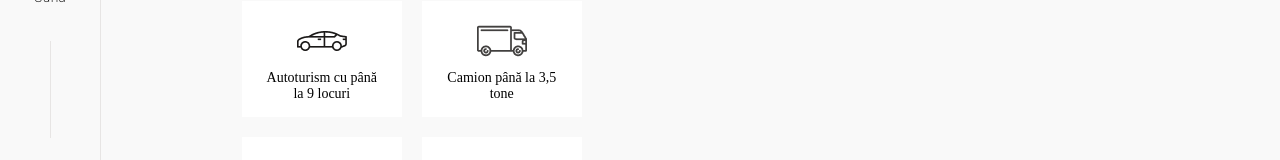
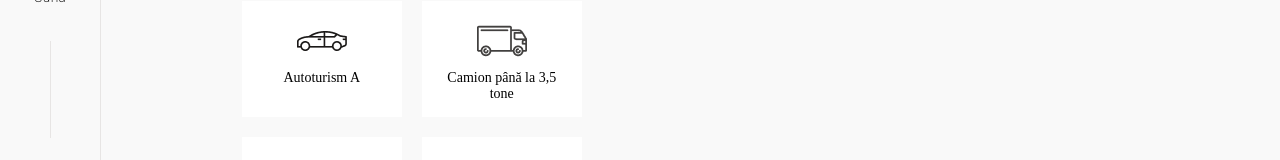
Before and after one commit to dianagatcan/minicode, a React (Create React App) app: page / in a window 1280 px wide. Shown: the part 411-571 px from the top of the page. Built offline with nearby package versions, Linux system fonts and the light colour scheme; data requests are answered from the project's data file.

Commit message:
start insurance functional

```diff
--- a/db.json
+++ b/db.json
@@ -32,49 +32,65 @@
   ],
   "vehicles": [
     {
+      "name": "bike",
+      "path": "assets/icons/bike.png",
+      "CVdescription": "Motocicleta B",
+      "groups": ["Carte Verde"]
+    },
+    {
       "name": "car",
       "path": "assets/icons/car.png",
-      "description": "Autoturism cu până la 9 locuri"
+      "description": "Autoturism cu până la 9 locuri",
+      "CVdescription": "Autoturism A",
+      "groups": ["Carte Verde", "Casco"]
     },
     {
       "name": "minitruck",
       "path": "assets/icons/minitruck.png",
-      "description": "Camion până la 3,5 tone"
+      "description": "Camion până la 3,5 tone",
+      "groups": ["Carte Verde", "Casco"]
     },
     {
       "name": "truck",
       "path": "assets/icons/truck.png",
-      "description": "Camion mai mult de 3,5 tone"
+      "description": "Camion mai mult de 3,5 tone",
+      "groups": ["Carte Verde", "Casco"]
     },
     {
       "name": "minibus",
       "path": "assets/icons/minibus.png",
-      "description": "Microbus până la 20 locuri"
+      "description": "Microbus până la 20 locuri",
+      "groups": ["Carte Verde", "Casco"]
     },
     {
       "name": "bus",
       "path": "assets/icons/bus.png",
-      "description": "Autobuz peste 20 locuri"
+      "description": "Autobuz peste 20 locuri",
+      "groups": ["Carte Verde", "Casco"]
     },
     {
       "name": "trailer",
       "path": "assets/icons/trailer.png",
-      "description": "Remorci, semiremorci"
+      "description": "Remorci, semiremorci",
+      "groups": ["Casco"]
     },
     {
       "name": "refrigerant",
       "path": "assets/icons/refrigerant.png",
-      "description": "Refrigeratoare, cisterne"
+      "description": "Refrigeratoare, cisterne",
+      "groups": ["Casco"]
     },
     {
       "name": "technique",
       "path": "assets/icons/technique.png",
-      "description": "Tehnică specială"
+      "description": "Tehnică specială",
+      "groups": ["Casco"]
     },
     {
       "name": "other-technique",
       "path": "assets/icons/other-technique.png",
-      "description": "Echipament suplimentar"
+      "description": "Echipament suplimentar",
+      "groups": ["Casco"]
     }
   ],
   "news": [
--- a/src/components/insurance/InsuranceForm.jsx
+++ b/src/components/insurance/InsuranceForm.jsx
@@ -3,13 +3,20 @@ import InsuranceSelector from "./InsuranceSelector";
 import "../../styles/components/InsuranceForm.scss";
 import ProgressBar from "./ProgressBar";
 import InsuranceTypes from "../utils/InsuranceType";
+import { useState } from "react";
 
 const InsuranceForm = () => {
+  const [selectedInsurance, setSelectedInsurance] = useState("Casco");
+
+  const changeInsurance = (event) => {
+    setSelectedInsurance(event.target.innerText);
+  };
+
   return (
     <section className="container">
       <div className="main">
-        <InsuranceSelector />
-        <InsuranceTypes />
+        <InsuranceSelector changeInsurance={changeInsurance} />
+        <InsuranceTypes selectedInsurance={selectedInsurance} />
       </div>
       <ProgressBar />
     </section>
--- a/src/components/insurance/InsuranceSelector.jsx
+++ b/src/components/insurance/InsuranceSelector.jsx
@@ -2,7 +2,7 @@ import Media from "../utils/Media";
 import "../../styles/components/InsuranceSelector.scss";
 import { useState } from "react";
 
-const InsuranceSelector = () => {
+const InsuranceSelector = ({ changeInsurance }) => {
   const [moved, setMoved] = useState(false);
 
   const insuranceTypes = [
@@ -14,6 +14,7 @@ const InsuranceSelector = () => {
     "Bunuri",
     "Locuințe (imobile)",
   ];
+
   const executeMove = () => {
     const overflow = document.querySelector(".overflow");
     const eased = document.querySelector(".eased");
@@ -37,8 +38,14 @@ const InsuranceSelector = () => {
       <div className="button_container">
         <div className="overflow">
           <div className={`button_container eased`}>
-            {insuranceTypes.map((insurance) => (
-              <button className="insurance_button">{insurance}</button>
+            {insuranceTypes.map((insurance, index) => (
+              <button
+                key={index}
+                onClick={(event) => changeInsurance(event)}
+                className="insurance_button"
+              >
+                {insurance}
+              </button>
             ))}
           </div>
         </div>
--- /dev/null
+++ b/src/components/pages/CarteVerde.jsx
@@ -0,0 +1,26 @@
+import { useEffect, useState } from "react";
+import CardDisplay from "../utils/CardDisplay";
+
+const CarteVerde = () => {
+    const [types, setTypes] = useState([]);
+
+  useEffect(() => {
+    fetch(`http://127.0.0.1:3001/vehicles`)
+      .then((response) => response.json())
+      .then((data) => {
+        const carteVerdeData = data.filter((vehicle) =>
+          vehicle.groups.includes("Carte Verde")
+        );
+        setTypes(carteVerdeData);
+      });
+  }, []);
+
+  return (
+    <div>
+      <CardDisplay types={types}/>
+    </div>
+  );
+
+
+}
+export default CarteVerde
--- /dev/null
+++ b/src/components/pages/Casco.jsx
@@ -0,0 +1,30 @@
+import { useEffect, useState } from "react";
+import "../../styles/components/InsuranceCard.scss";
+import CardDisplay from "../utils/CardDisplay";
+
+const Casco = () => {
+  const [types, setTypes] = useState([]);
+
+  useEffect(() => {
+    fetch(`http://127.0.0.1:3001/vehicles`)
+      .then((response) => response.json())
+      .then((data) => {
+        const cascoData = data.filter((vehicle) =>
+          vehicle.groups.includes("Casco")
+        );
+        setTypes(cascoData);
+      });
+  }, []);
+
+  return (
+    <div>
+      <CardDisplay types={types}/>
+      <div>
+        <button>Înapoi</button>
+        <button>Înainte</button>
+      </div>
+    </div>
+  );
+};
+
+export default Casco;
--- /dev/null
+++ b/src/components/utils/CardDisplay.jsx
@@ -0,0 +1,16 @@
+import "../../styles/components/InsuranceCard.scss";
+import InsuranceCard from "./InsuranceCard";
+
+const CardDisplay = ({ types }) => {
+  return (
+    <div>
+      <h1>Alege tipul autovehicului</h1>
+      <div className="insurance_types">
+        {types.map((t, index) => (
+          <InsuranceCard key={index} {...t} />
+        ))}
+      </div>
+    </div>
+  );
+};
+export default CardDisplay;
--- a/src/components/utils/InsuranceCard.jsx
+++ b/src/components/utils/InsuranceCard.jsx
@@ -1,12 +1,12 @@
 import "../../styles/components/InsuranceCard.scss";
 
-const InsuranceCard = ({ name, path, description }) => {
+const InsuranceCard = ({ name, path, description, CVdescription }) => {
   return (
     <div className="card">
       <div className="card__image">
         <img src={path} alt={name} />
       </div>
-      <p>{description}</p>
+      <p>{CVdescription ? CVdescription : description}</p>
     </div>
   );
 };
--- a/src/components/utils/InsuranceType.jsx
+++ b/src/components/utils/InsuranceType.jsx
@@ -1,33 +1,20 @@
-import { useEffect, useState } from "react";
-import InsuranceCard from "./InsuranceCard";
+import "../../styles/components/InsuranceCard.scss";
+import CarteVerde from "../pages/CarteVerde";
+import Casco from "../pages/Casco";
 
-import "../../styles/components/InsuranceCard.scss";
+const InsuranceTypes = ({ selectedInsurance }) => {
+  const decideRender = () => {
+    switch (selectedInsurance) {
+      case "Casco":
+        return <Casco />;
+      case "Carte verde":
+        return <CarteVerde />;
+      default:
+        break;
+    }
+  };
 
-const InsuranceTypes = () => {
-  const [types, setTypes] = useState([]);
-
-  useEffect(() => {
-    fetch(`http://127.0.0.1:3001/vehicles`)
-      .then((response) => response.json())
-      .then((data) => {
-        setTypes(data);
-      });
-  }, []);
-
-  return (
-    <div>
-      <h1>Alege tipul autovehicului</h1>
-      <div className="insurance_types">
-        {types.map((t) => (
-          <InsuranceCard {...t} />
-        ))}
-      </div>
-      <div>
-        <button>Înapoi</button>
-        <button>Înainte</button>
-      </div>
-    </div>
-  );
+  return decideRender();
 };
 
 export default InsuranceTypes;
--- a/src/components/utils/News.jsx
+++ b/src/components/utils/News.jsx
@@ -12,7 +12,7 @@ const News = () => {
       });
   }, []);
 
-  return news.map((n) => <NewsCard {...n} />);
+  return news.map((n, index) => <NewsCard key={index} {...n} />);
 };
 
 export default News;
--- a/src/styles/components/Log.scss
+++ b/src/styles/components/Log.scss
@@ -9,6 +9,7 @@
   height: 100%;
   width: 100%;
   background: rgba(0, 0, 0, 0.5);
+  backdrop-filter: blur(5px);
 }
 
 .log {
@@ -60,9 +61,11 @@
       align-items: center;
       column-gap: 10px;
       color: $terms;
-      //   .gradient {
-      //     color: $gradient;
-      //   }
+      .gradient {
+        background: $gradient;
+        -webkit-background-clip: text;
+        -webkit-text-fill-color: transparent;
+      }
     }
     input[type="checkbox"] {
       -webkit-appearance: none;
```
Also changed, not shown: css/Log.css (+1 -1 lines), public/assets/icons/bike.png (added).
